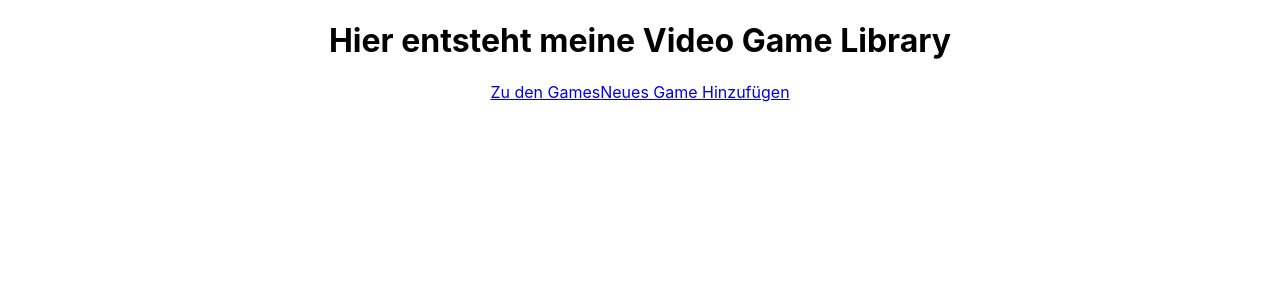
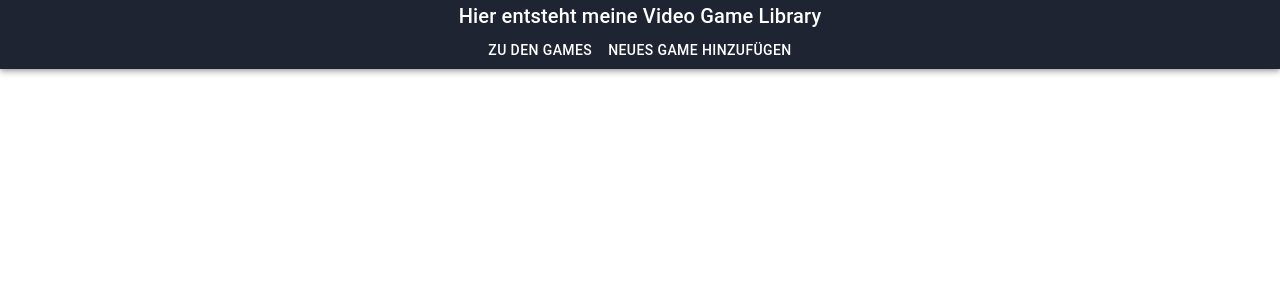
Before and after one commit to CodingRobIT/Digitales-Gesellenstueck, a React (Create React App) app in the folder frontend/: page / in a window 1280 px wide. Shown: the top 300 px of the page. Built offline with nearby package versions, Linux system fonts and the light colour scheme; no server answers.

Commit message:
changed Header.tsx with MUI

```diff
--- a/frontend/src/Header.tsx
+++ b/frontend/src/Header.tsx
@@ -1,12 +1,26 @@
-import {Link} from "react-router-dom";
-import {NavLink} from "react-bootstrap";
+import { Link } from "react-router-dom";
+import { AppBar, Toolbar, Typography, Button } from "@mui/material";
 
 export default function Header() {
     return (
-        <div>
-            <h1>Hier entsteht meine Video Game Library</h1>
-            <Link to="/games">Zu den Games</Link>
-            <Link to="/games/add">Neues Game Hinzufügen</Link>
-        </div>
-    )
+        <AppBar position="static" sx={{ bgcolor: "#1E2432" }}>
+            <Toolbar sx={{ justifyContent: "center" }}>
+                <div>
+                    <Typography variant="h6" component="div" align="center">
+                        Hier entsteht meine Video Game Library
+                    </Typography>
+                    <div>
+                        <Typography component="div" align="center">
+                            <Button color="inherit" component={Link} to="/games">
+                                Zu den Games
+                            </Button>
+                            <Button color="inherit" component={Link} to="/games/add">
+                                Neues Game Hinzufügen
+                            </Button>
+                        </Typography>
+                    </div>
+                </div>
+            </Toolbar>
+        </AppBar>
+    );
 }
```
